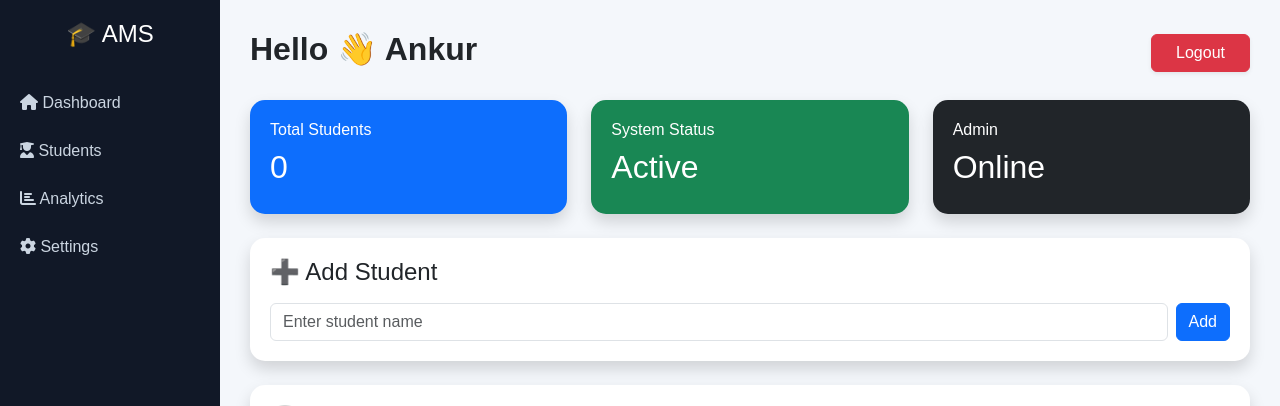
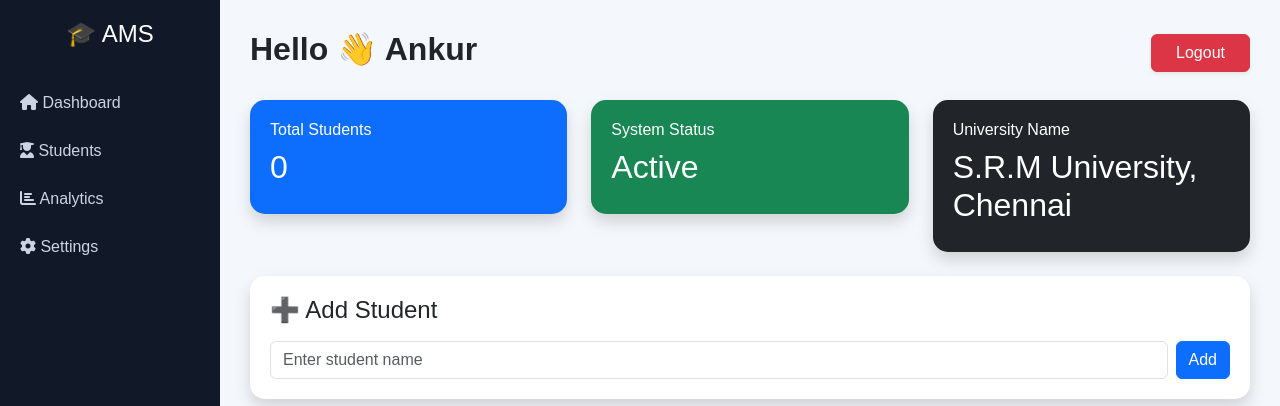
Before and after one commit to og-ankur/attendance-system, a Flask app: page /dashboard in a window 1280 px wide. Shown: the top 406 px of the page. Run offline with Flask 3, Linux system fonts and the light colour scheme; data that the repository does not hold is empty.

Commit message:
Revise dashboard layout and student info display
Updated the attendance dashboard HTML structure and content.

```diff
--- a/templates/dashboard.html
+++ b/templates/dashboard.html
@@ -153,10 +153,10 @@ Active
 
 <div class="card-box bg-dark shadow">
 
-<h6>Admin</h6>
+<h6>University Name</h6>
 
 <h2>
-Online
+S.R.M University, Chennai
 </h2>
 
 </div>
@@ -245,8 +245,6 @@ Absent
 
 <!-- ATTENDANCE HISTORY -->
 
-<!-- ATTENDANCE HISTORY -->
-
 <div class="table-box shadow mt-4">
 
 <h4 class="mb-4">
```
